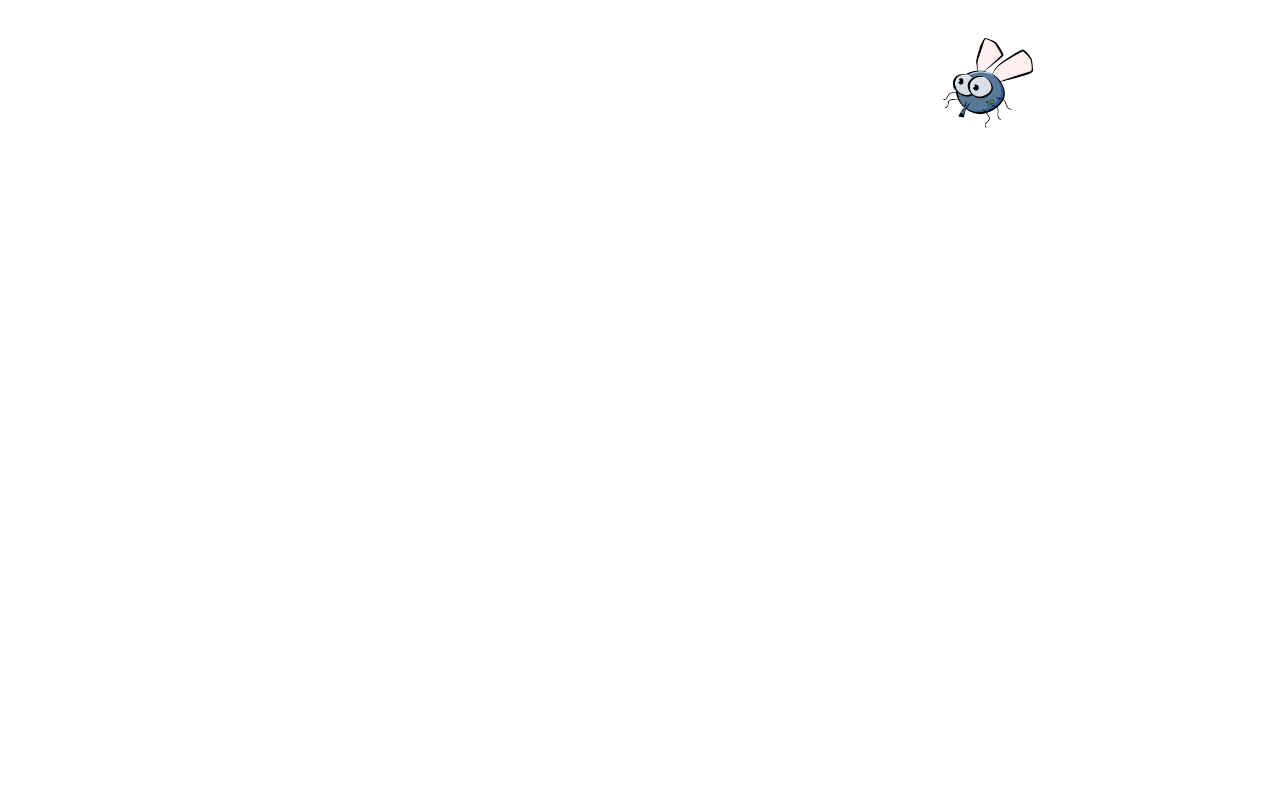
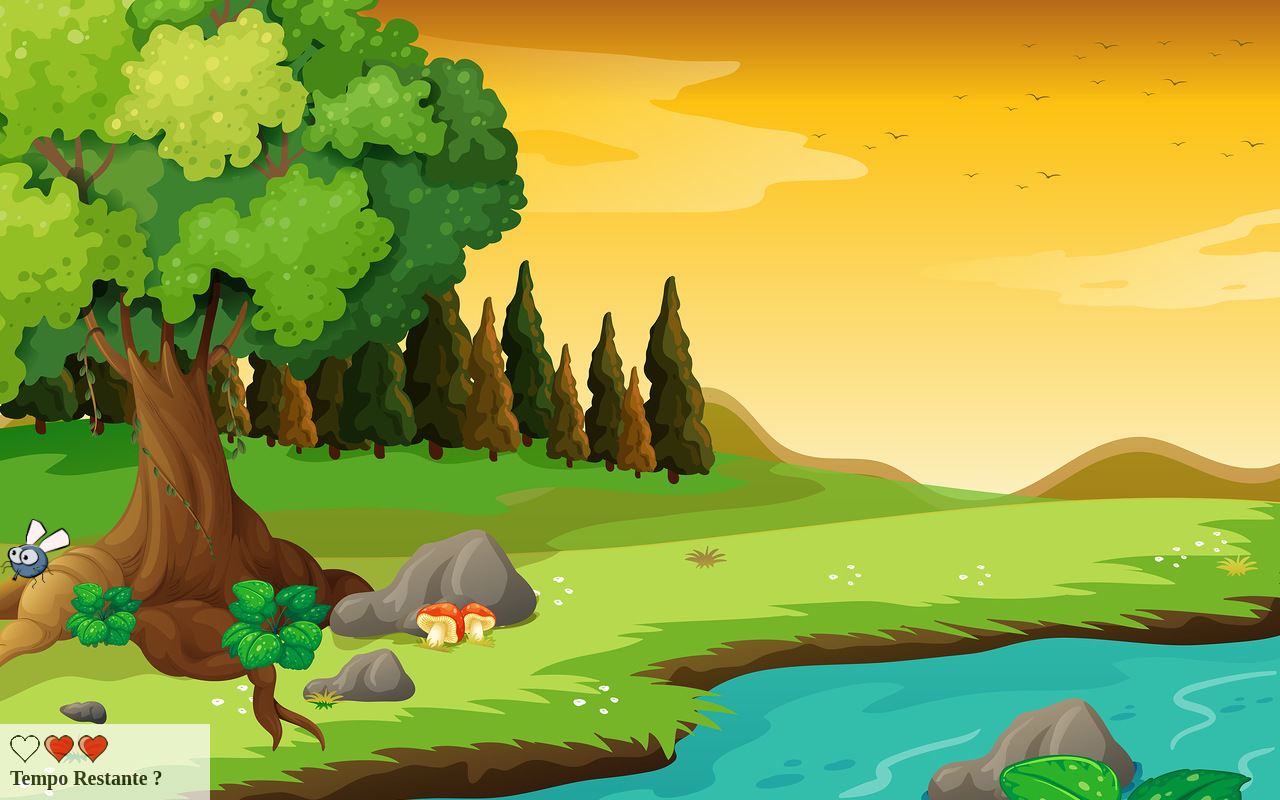
Before and after one commit to Junior-ucre3074/App-Mata-Mosca, a plain HTML site: page App.html in a window 1280 px wide. Drawn offline with Linux system fonts and the light colour scheme.

Commit message:
criando cenario painel de vida e cronometro

```diff
--- a/App.html
+++ b/App.html
@@ -10,8 +10,21 @@
 </head>
 <body onresize="gameScreen()">
 
+    <div class="painel">
+        <div class="vidas">
+            <img src="img/emptyHeart.png" alt="">
+            <img src="img/fullHearted.png" alt="">
+            <img src="img/fullHearted.png" alt="">
+        </div>
+        <div class="cronometro">Tempo Restante ? </div>
+    </div>
 
 
-    <script>randomPosition()</script>
+
+    <script>
+    setInterval(function(){
+        randomPosition();
+    },1000)
+    </script>
 </body>
 </html>
--- a/css/style.css
+++ b/css/style.css
@@ -1,3 +1,9 @@
+body{
+    background-image: url(../img/background-initial.jpg);
+    background-repeat: no-repeat;
+    background-size: 100%;
+}
+
 .fly1{
     width: 50px;
     height: 50px;
@@ -18,3 +24,24 @@
 .sideB{
     transform: scaleX(-1);
 }
+
+.painel {
+    position: absolute;
+    width: 190px;
+    padding: 10px;
+    left: 0px;
+    bottom: 0px;
+    border-top: solid 1px #fff;
+    background-color: #fff;
+    opacity: 0.7;
+}
+
+.vidas{
+    float: left;
+}
+
+.cronometro{
+    float: left;
+    font-size: 20px;
+    font-weight: bold;
+}
--- a/js/jogo.js
+++ b/js/jogo.js
@@ -14,6 +14,11 @@ gameScreen();
 function randomPosition() {
     let posicaoX = Math.floor(Math.random() * largura) - 90;
     let posicaoY = Math.floor(Math.random() * altura) - 90;
+    let flyEx = document.getElementById('fly');
+
+    if(flyEx){
+        flyEx.remove();
+    }
 
     posicaoX = posicaoX < 0 ? 0 : posicaoX;
     posicaoY = posicaoY < 0 ? 0 : posicaoY;
@@ -27,10 +32,11 @@ function randomPosition() {
     fly.style.left = posicaoX + 'px';
     fly.style.top = posicaoY + 'px';
     fly.style.position = 'absolute';
+    fly.id = 'fly';
 
     document.body.appendChild(fly);
 
-    console.log(randomSide());
+
 
 
 
```
